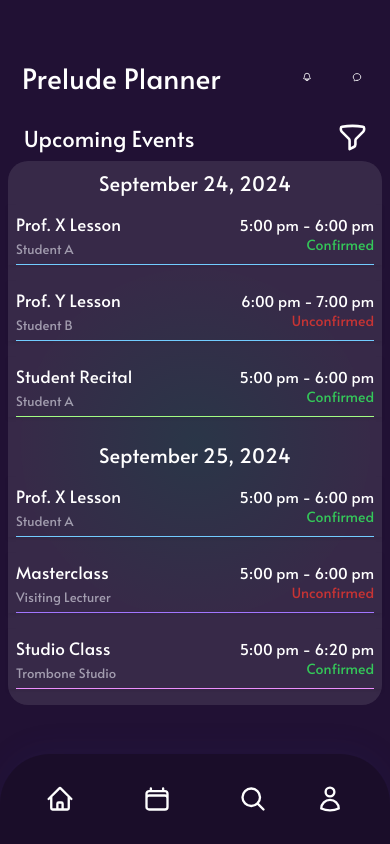
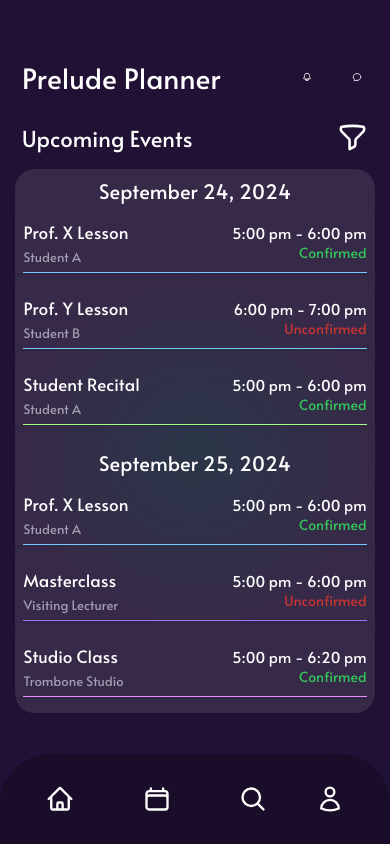
Before and after one commit to hguan-dev/prelude-planner-app, a React Native app: screen /HomeScreen in a window 390 px wide. Built offline with nearby package versions, Linux system fonts and the light colour scheme.

Commit message:
Adjusted the Events size and placement
Made it more compressed and moved it down in comparison to the title

```diff
--- a/screens/HomeScreen.js
+++ b/screens/HomeScreen.js
@@ -99,13 +99,15 @@ const styles = StyleSheet.create({
     fontSize: FontSize.size_3xl,
     fontFamily: FontFamily.alataRegular,
     color: Color.labelColorDarkPrimary,
-    marginHorizontal: 16,
+    marginHorizontal: 14,
+
   },
   eventList: {
-    width: "100%",
+    width: "96%",
     alignItems: "center",
     backgroundColor: "rgba(255, 255, 255, 0.1)",
     borderRadius: 20,
+    marginTop: 7.5,
   },
   date: {
     fontSize: FontSize.size_xl,
```
